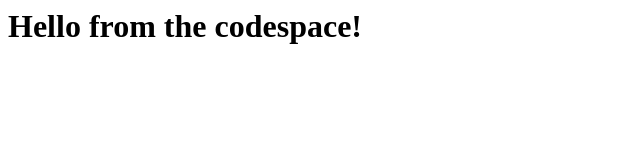
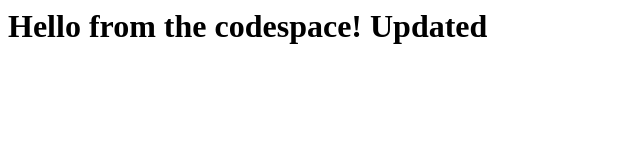
Before and after one commit to samithamphk/skills-code-with-codespaces, a plain HTML site: page index.html in a window 1280 px wide. Shown: the whole page, without its empty margins (0-640 px from the left). Drawn offline with Linux system fonts and the light colour scheme.

Commit message:
updated file

```diff
--- a/index.html
+++ b/index.html
@@ -1,3 +1,3 @@
 <html>
-  <h1>Hello from the codespace!</h1>
+  <h1>Hello from the codespace! Updated</h1>
 </html>
```
